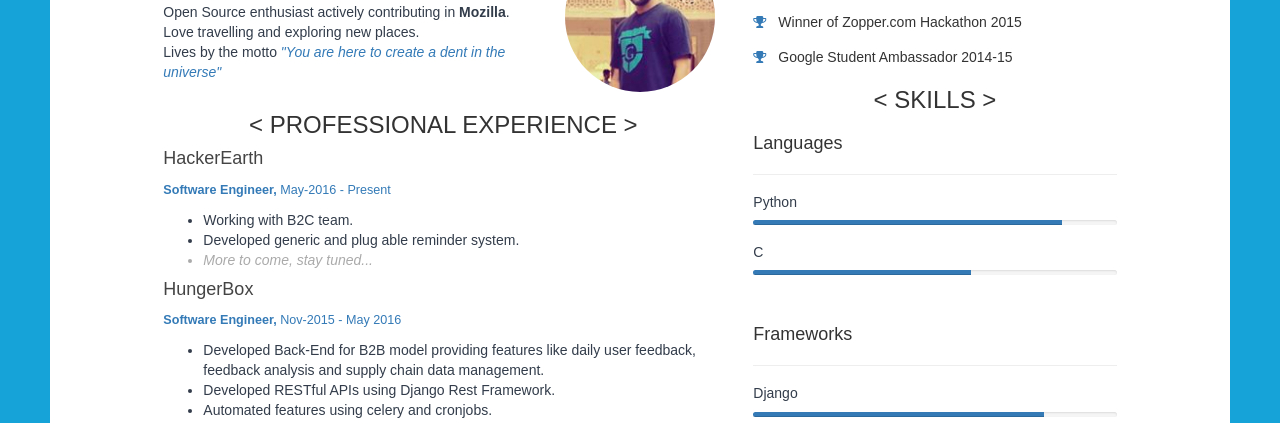
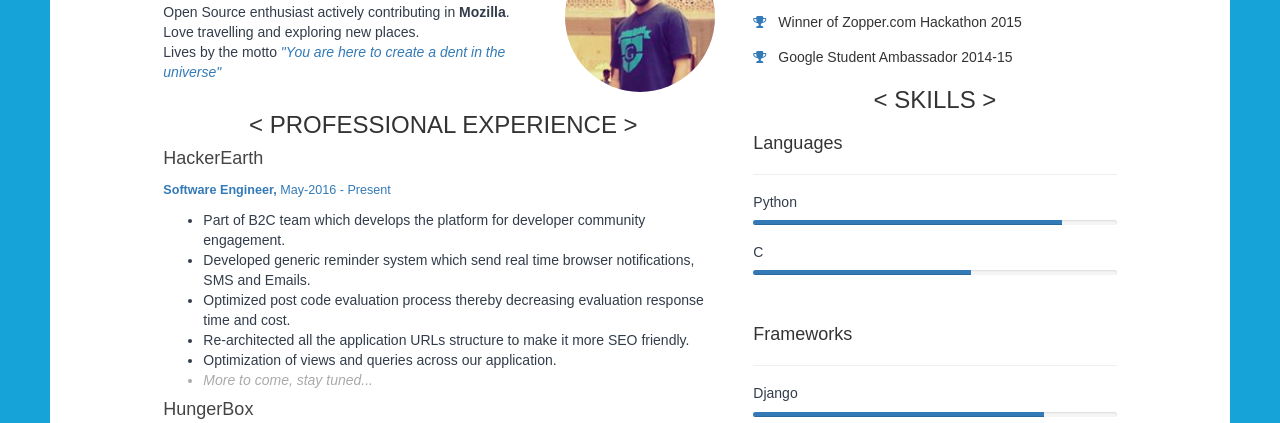
Before and after one commit to lavish205/lavish205.github.io, a website: page index.html in a window 1280 px wide. Shown: the part 345-768 px from the top of the page. Drawn offline with Linux system fonts and the light colour scheme; a web font is replaced by a local one.

Commit message:
HackerEarth work info updated

```diff
--- a/index.html
+++ b/index.html
@@ -180,8 +180,11 @@
 	                        <small class="text-primary"><strong>Software Engineer,</strong> May-2016 - Present</small>
 	                    </p>
 	                    <ul>
-	                        <li>Working with B2C team.</li>
-	                        <li>Developed generic and plug able reminder system.</li>
+	                        <li>Part of B2C team which develops the platform for developer community engagement.</li>
+	                        <li>Developed generic reminder system which send real time browser notifications, SMS and Emails.</li>
+                            <li>Optimized post code evaluation process thereby decreasing evaluation response time and cost.</li>
+                            <li>Re-architected all the application URLs structure to make it more SEO friendly.</li>
+                            <li>Optimization of views and queries across our application.</li>
 	                        <li class="light"><i>More to come, stay tuned...</i></li>
 	                    </ul>
                    </div>
```
